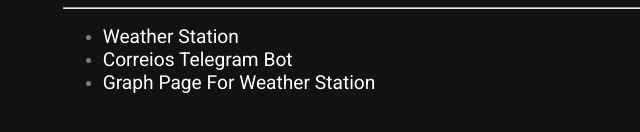
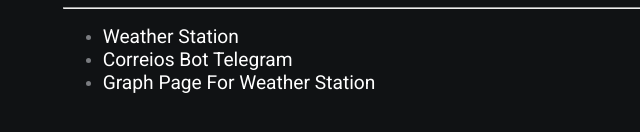
Before and after one commit to LucianoParente/lucianoparente.github.io, a plain HTML site: page index.html in a window 1280 px wide. Shown: the part 1449-1581 px from the top of the page, 364-1004 px from the left. Drawn offline with Linux system fonts and the light colour scheme.

```diff
--- a/index.html
+++ b/index.html
@@ -93,7 +93,7 @@
             <hr>
             <ul>
 				<li><a href="weather_station.html" target="_blank">Weather Station</a></li>
-				<li><a href="#">Correios Telegram Bot </a></li>
+				<li><a href="#">Correios Bot Telegram </a></li>
 				<li><a href="#">Graph Page For Weather Station</a></li>
             </ul>
         </div>
```
Also changed, not shown: 1 other file.
